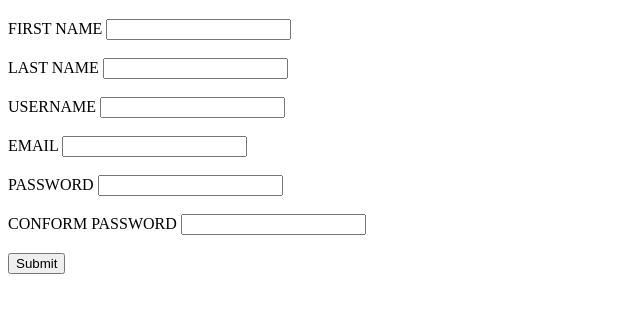
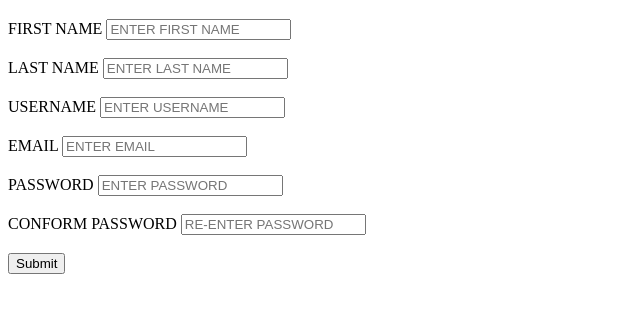
Before and after one commit to Kwagei/week-one-assignment-kanmuteh1, a plain HTML site: page registration.html in a window 1280 px wide. Shown: the part 61-374 px from the top of the page, without its empty margins (0-640 px from the left). Drawn offline with Linux system fonts and the light colour scheme.

Commit message:
modified registration.html base on the feedback

```diff
--- a/registration.html
+++ b/registration.html
@@ -11,22 +11,22 @@
     </header>
     <form action="">
         <label for="f-name">FIRST NAME</label>
-        <input type="text" id="f-name">
+        <input type="text" id="f-name" name="first-name" placeholder="ENTER FIRST NAME">
         <br><br>
         <label for="l-name">LAST NAME</label>
-        <input type="text" id="l-name">
+        <input type="text" id="l-name" name="last-name" placeholder="ENTER LAST NAME">
         <br><br>
         <label for="U-name">USERNAME</label>
-        <input type="text" id="U-name">
+        <input type="text" id="U-name"  name="user-name" placeholder="ENTER USERNAME">
         <br><br>
         <label for="email">EMAIL</label>
-        <input type="email" id="email">
+        <input type="email" id="email" name="email" placeholder="ENTER EMAIL">
         <br><br>
         <label for="password">PASSWORD</label>
-        <input type="password" id="password">
+        <input type="password" id="password"  name="password" placeholder="ENTER PASSWORD">
         <br><br>
         <label for="c-password">CONFORM PASSWORD</label>
-        <input type="password" id="c-password">
+        <input type="password" id="c-password" name="conform-password" placeholder="RE-ENTER PASSWORD">
         <br><br>
         <button>Submit</button>
     </form>
```
